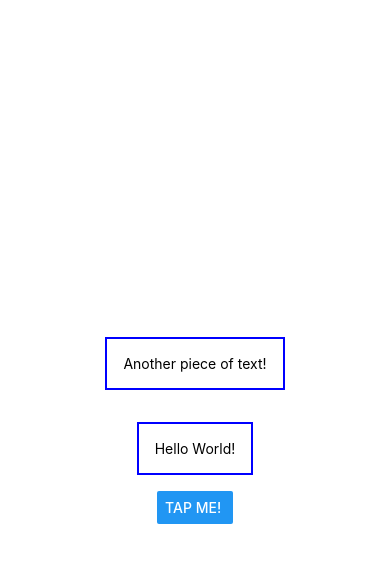
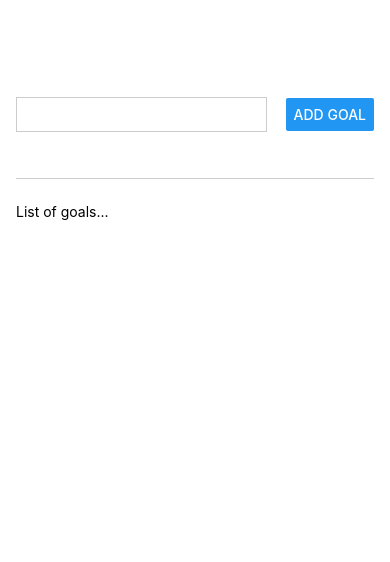
Before and after one commit to banggeunho/React-Native-Study, a React Native app: screen / in a window 390 px wide. Shown: the top 562 px of the page. Built offline with nearby package versions, Linux system fonts and the light colour scheme.

Commit message:
feat: Apply new Layout using View

```diff
--- a/App.js
+++ b/App.js
@@ -1,39 +1,43 @@
-import { StatusBar } from 'expo-status-bar';
-import {Button, StyleSheet, Text, View} from 'react-native';
+import {Button, StyleSheet, Text, TextInput, View} from 'react-native';
 
 export default function App() {
     return (
-      <View style={styles.container}>
-        <View>
-          <Text
-              style={styles.dummyText}
-          >
-            Another piece of text!
-          </Text>
+        <View style={styles.appContainer}>
+            <View style={styles.inputContainer}>
+                <TextInput style={styles.textInput}/>
+                <Button title="Add Goal"/>
             </View>
-        <View>
-          <Text
-              style={styles.dummyText}
-          >
-            Hello World!
-          </Text>
+            <View style={styles.goalsContainer}>
+                <Text>List of goals...</Text>
             </View>
-        <Button title="Tap me! "/>
         </View>
     );
 }
 
 const styles = StyleSheet.create({
-  container: {
+    appContainer: {
         flex: 1,
-    backgroundColor: '#fff',
-    alignItems: 'center',
-    justifyContent: 'center',
+        paddingTop: 50,
+        paddingHorizontal: 16
     },
-  dummyText: {
-    margin: 16,
-    padding: 16,
-    borderWidth: 2,
-    borderColor: 'blue'
+    inputContainer: {
+        flex: 1,
+        flexDirection: "row",
+        justifyContent: "space-between",
+        alignItems: "center",
+        marginBottom: 24,
+        borderBottomWidth: 1,
+        borderBottomColor: "#cccccc"
+    },
+    textInput: {
+        borderWidth: 1,
+        borderColor: "#cccccc",
+        width: "70%",
+        marginRight: 8,
+        padding: 8,
+    },
+    goalsContainer: {
+        flex: 5
     }
+
 });
```
Lines whose indentation alone changed are shown as unchanged.
